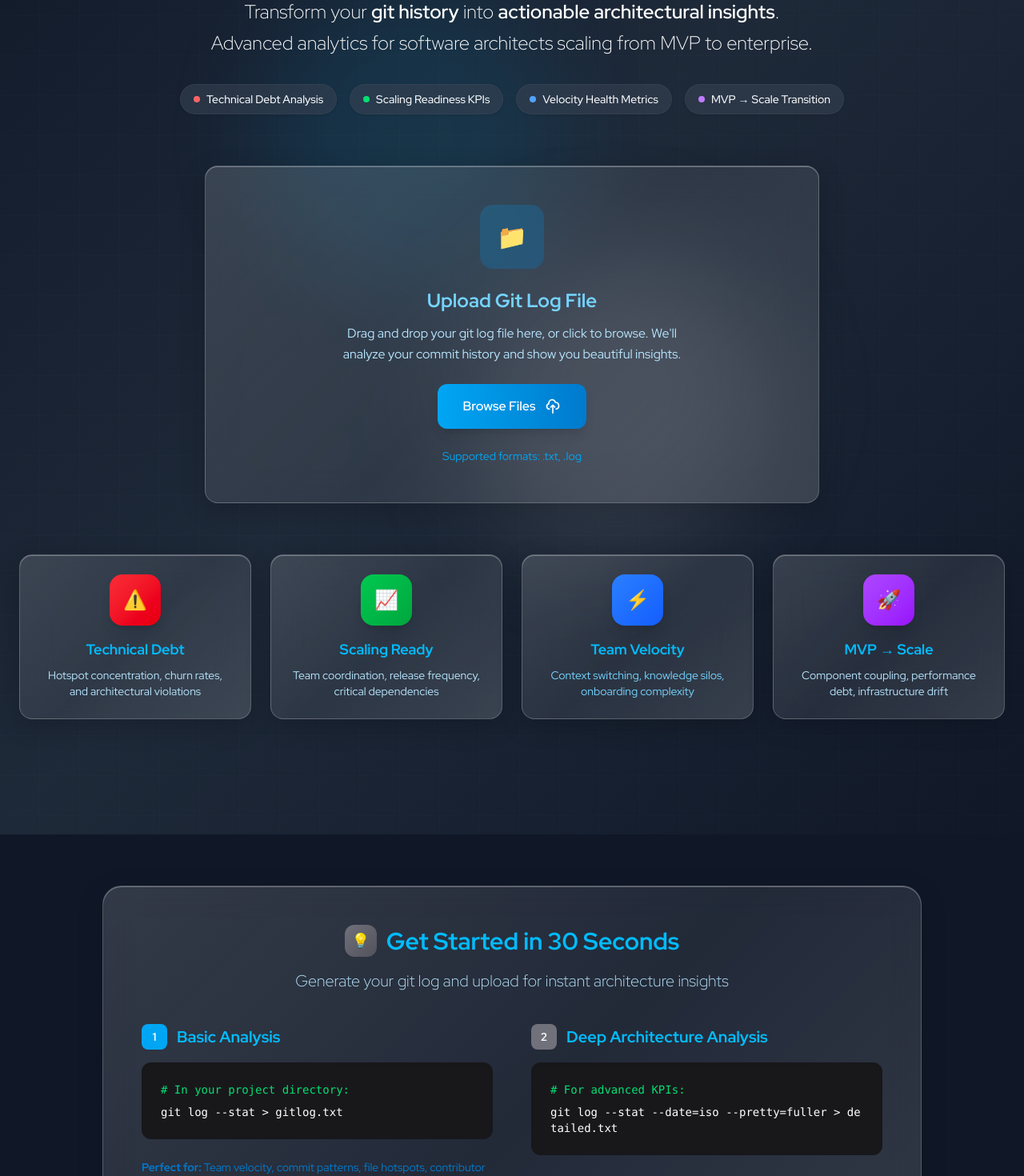
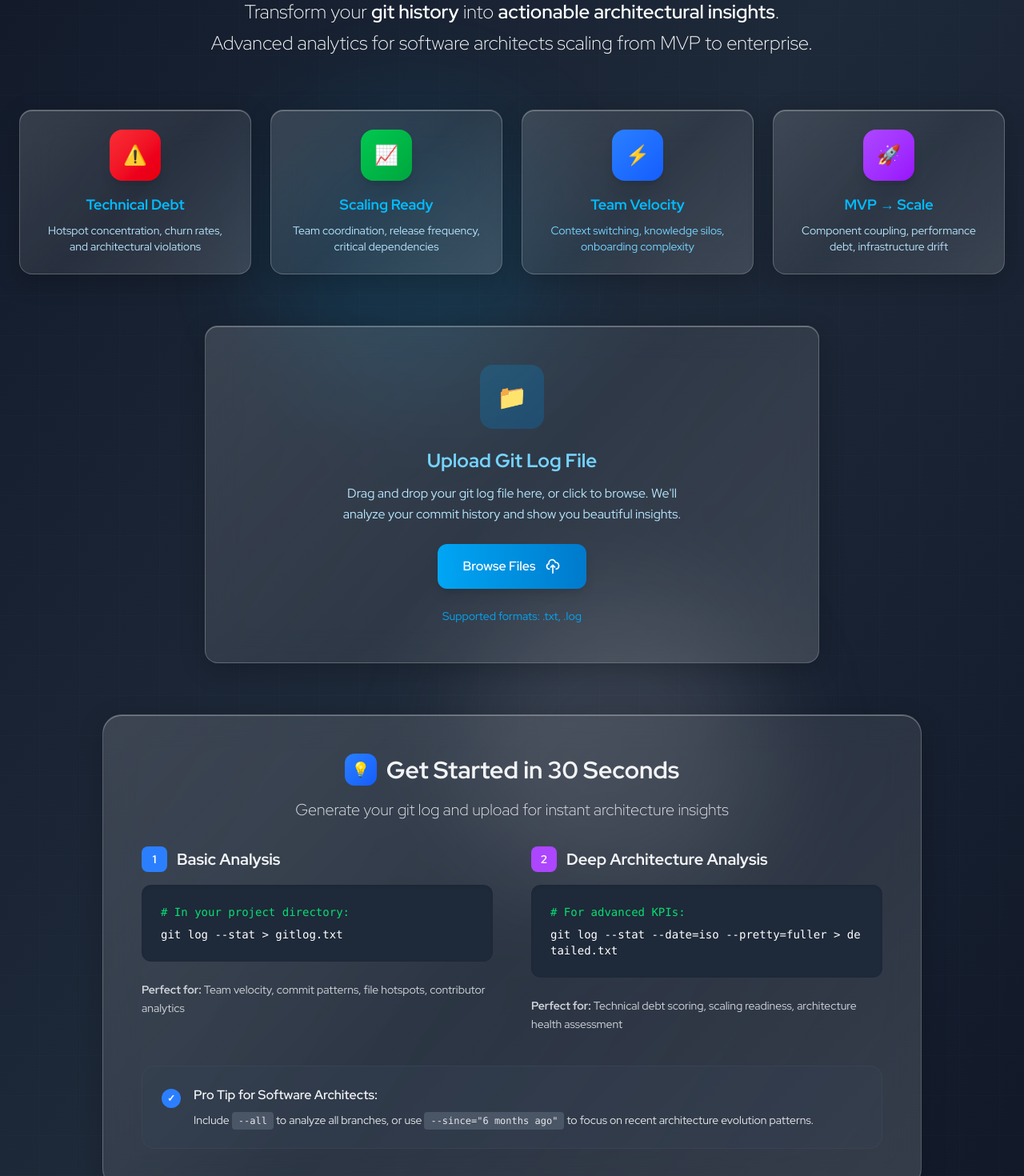
Before and after one commit to grzlz/vandeley, a SvelteKit app: page / in a window 1280 px wide. Shown: the part 380-1850 px from the top of the page at 80% size. Built offline with nearby package versions, Linux system fonts and the light colour scheme.

Commit message:
Automatic deploy

```diff
--- a/src/routes/+page.svelte
+++ b/src/routes/+page.svelte
@@ -107,7 +107,7 @@
                 <!-- Navigation -->
                 <nav class="bg-gray-800/90 backdrop-blur-md border-b border-gray-700/50">
                     <div class="container mx-auto px-6 py-4">
-                        <div class="flex items-center justify-between">
+                        <div class="flex items-center justify-center md:justify-between">
                             <div class="flex items-center gap-5">
                                 <img src="/logo.png" alt="Vandeley Logo" class="w-16 h-auto" />
                                 <div class="flex flex-col justify-center">
@@ -119,7 +119,12 @@
                                     </div>
                                 </div>
                             </div>
-
+                            <div class="hidden md:flex items-center gap-6 text-sm font-medium text-gray-300">
+                                <span class="flex items-center gap-2">
+                                    <div class="w-2 h-2 bg-green-500 rounded-full animate-pulse"></div>
+                                    Architecture Intelligence
+                                </span>
+                            </div>
                         </div>
                     </div>
                 </nav>
@@ -128,8 +133,8 @@
                 <section class="container mx-auto px-6 py-20">
                     <div class="text-center mb-16">
                         <div class="flex items-center justify-center gap-4 mb-8">
-                            <div class="w-20 h-20 bg-gradient-to-br from-primary-500 to-primary-600
-                                        rounded-3xl flex items-center justify-center text-white text-3xl
+                            <div class="hidden md:flex w-20 h-20 bg-gradient-to-br from-primary-500 to-primary-600
+                                        rounded-3xl items-center justify-center text-white text-3xl
                                         shadow-2xl transform rotate-3 hover:rotate-6 transition-transform duration-300">
                                 📊
                             </div>
@@ -147,38 +152,9 @@
 
                         <p class="text-2xl text-gray-50 max-w-4xl mx-auto leading-relaxed mb-8 font-light">
                             Transform your <span class="font-semibold text-white">git history</span> into
-                            <span class="font-semibold text-white">actionable architectural insights</span>. <br />
-                            Advanced analytics for software architects scaling from MVP to enterprise.
+                            <span class="font-semibold text-white">actionable architectural insights</span>. <br class="hidden md:block" />
+                            <span class="hidden md:inline">Advanced analytics for software architects scaling from MVP to enterprise.</span>
                         </p>
-
-                        <!-- Tech Features -->
-                        <div class="flex flex-wrap justify-center gap-4 mb-12">
-                            <span class="bg-gray-700/60 px-4 py-2 rounded-full text-gray-50 font-medium text-sm
-                                         flex items-center gap-2 shadow-sm border border-gray-600/30">
-                                <span class="w-2 h-2 bg-red-400 rounded-full"></span>
-                                Technical Debt Analysis
-                            </span>
-                            <span class="bg-gray-700/60 px-4 py-2 rounded-full text-gray-50 font-medium text-sm
-                                         flex items-center gap-2 shadow-sm border border-gray-600/30">
-                                <span class="w-2 h-2 bg-green-400 rounded-full"></span>
-                                Scaling Readiness KPIs
-                            </span>
-                            <span class="bg-gray-700/60 px-4 py-2 rounded-full text-gray-50 font-medium text-sm
-                                         flex items-center gap-2 shadow-sm border border-gray-600/30">
-                                <span class="w-2 h-2 bg-blue-400 rounded-full"></span>
-                                Velocity Health Metrics
-                            </span>
-                            <span class="bg-gray-700/60 px-4 py-2 rounded-full text-gray-50 font-medium text-sm
-                                         flex items-center gap-2 shadow-sm border border-gray-600/30">
-                                <span class="w-2 h-2 bg-purple-400 rounded-full"></span>
-                                MVP → Scale Transition
-                            </span>
-                        </div>
-                    </div>
-
-                    <!-- File Upload Hero -->
-                    <div class="max-w-3xl mx-auto mb-16">
-                        <FileUpload on:fileLoaded={handleFileLoaded} />
                     </div>
 
                     <!-- Architecture KPI Preview -->
@@ -219,63 +195,64 @@
                             <p class="text-sm text-primary-200">Component coupling, performance debt, infrastructure drift</p>
                         </div>
                     </div>
-                </section>
-            </div>
+
+                    <!-- File Upload Hero -->
+                    <div class="max-w-3xl mx-auto mb-16">
+                        <FileUpload on:fileLoaded={handleFileLoaded} />
                     </div>
 
                     <!-- Instructions Section -->
-        <section class="container mx-auto px-6 py-16">
-            <div class="max-w-5xl mx-auto">
-                <div class="glass-accent rounded-3xl p-12 shadow-2xl">
-                    <div class="text-center mb-10">
-                        <h2 class="text-3xl font-bold text-primary-400 mb-4 flex items-center justify-center gap-3">
-                            <span class="w-10 h-10 bg-gradient-to-br from-secondary-500 to-secondary-600
-                                         rounded-xl flex items-center justify-center text-white text-lg">💡</span>
+                    <div class="max-w-5xl mx-auto mb-16">
+                        <div class="glass-accent rounded-3xl p-8 md:p-12 shadow-2xl">
+                            <div class="text-center mb-8">
+                                <h2 class="text-2xl md:text-3xl font-bold text-gray-100 mb-4 flex items-center justify-center gap-3">
+                                    <span class="w-8 h-8 md:w-10 md:h-10 bg-gradient-to-br from-blue-500 to-blue-600
+                                                 rounded-xl flex items-center justify-center text-white text-base md:text-lg">💡</span>
                                     Get Started in 30 Seconds
                                 </h2>
-                        <p class="text-xl text-primary-200 font-light">Generate your git log and upload for instant architecture insights</p>
+                                <p class="text-lg md:text-xl text-gray-200 font-light">Generate your git log and upload for instant architecture insights</p>
                             </div>
 
-                    <div class="grid grid-cols-1 lg:grid-cols-2 gap-12">
-                        <div class="space-y-6">
-                            <h3 class="text-xl font-bold text-primary-400 mb-4 flex items-center gap-3">
-                                <span class="w-8 h-8 bg-primary-500 text-white rounded-lg flex items-center justify-center text-sm font-bold">1</span>
+                            <div class="grid grid-cols-1 lg:grid-cols-2 gap-8 md:gap-12">
+                                <div class="space-y-4 md:space-y-6">
+                                    <h3 class="text-lg md:text-xl font-bold text-gray-100 mb-4 flex items-center gap-3">
+                                        <span class="w-7 h-7 md:w-8 md:h-8 bg-blue-500 text-white rounded-lg flex items-center justify-center text-xs md:text-sm font-bold">1</span>
                                         Basic Analysis
                                     </h3>
-                            <div class="bg-secondary-900 text-secondary-100 p-6 rounded-xl font-mono text-sm shadow-inner">
+                                    <div class="bg-gray-800 text-gray-100 p-4 md:p-6 rounded-xl font-mono text-xs md:text-sm shadow-inner">
                                         <div class="text-green-400 mb-2"># In your project directory:</div>
                                         <div class="text-white">git log --stat > gitlog.txt</div>
                                     </div>
-                            <div class="text-sm text-primary-600 leading-relaxed">
+                                    <div class="text-xs md:text-sm text-gray-300 leading-relaxed">
                                         <strong>Perfect for:</strong> Team velocity, commit patterns, file hotspots, contributor analytics
                                     </div>
                                 </div>
 
-                        <div class="space-y-6">
-                            <h3 class="text-xl font-bold text-primary-400 mb-4 flex items-center gap-3">
-                                <span class="w-8 h-8 bg-secondary-500 text-white rounded-lg flex items-center justify-center text-sm font-bold">2</span>
+                                <div class="space-y-4 md:space-y-6">
+                                    <h3 class="text-lg md:text-xl font-bold text-gray-100 mb-4 flex items-center gap-3">
+                                        <span class="w-7 h-7 md:w-8 md:h-8 bg-purple-500 text-white rounded-lg flex items-center justify-center text-xs md:text-sm font-bold">2</span>
                                         Deep Architecture Analysis
                                     </h3>
-                            <div class="bg-secondary-900 text-secondary-100 p-6 rounded-xl font-mono text-sm shadow-inner">
+                                    <div class="bg-gray-800 text-gray-100 p-4 md:p-6 rounded-xl font-mono text-xs md:text-sm shadow-inner">
                                         <div class="text-green-400 mb-2"># For advanced KPIs:</div>
                                         <div class="text-white break-all">git log --stat --date=iso --pretty=fuller > detailed.txt</div>
                                     </div>
-                            <div class="text-sm text-primary-600 leading-relaxed">
+                                    <div class="text-xs md:text-sm text-gray-300 leading-relaxed">
                                         <strong>Perfect for:</strong> Technical debt scoring, scaling readiness, architecture health assessment
                                     </div>
                                 </div>
                             </div>
 
-                    <div class="mt-10 p-6 bg-gradient-to-r from-primary-100/80 to-secondary-100/80 rounded-2xl border border-primary-200/50">
-                        <div class="flex items-start gap-4">
-                            <div class="w-6 h-6 bg-primary-500 rounded-full flex items-center justify-center text-white text-xs font-bold flex-shrink-0 mt-1">
+                            <div class="mt-8 md:mt-10 p-4 md:p-6 bg-gray-700/40 rounded-2xl border border-gray-600/30">
+                                <div class="flex items-start gap-3 md:gap-4">
+                                    <div class="w-5 h-5 md:w-6 md:h-6 bg-blue-500 rounded-full flex items-center justify-center text-white text-xs font-bold flex-shrink-0 mt-1">
                                         ✓
                                     </div>
                                     <div>
-                                <p class="text-primary-800 font-semibold mb-2">Pro Tip for Software Architects:</p>
-                                <p class="text-primary-700 text-sm leading-relaxed">
-                                    Include <code class="bg-primary-200 px-2 py-1 rounded text-xs">--all</code> to analyze all branches,
-                                    or use <code class="bg-primary-200 px-2 py-1 rounded text-xs">--since="6 months ago"</code>
+                                        <p class="text-gray-100 font-semibold mb-2 text-sm md:text-base">Pro Tip for Software Architects:</p>
+                                        <p class="text-gray-200 text-xs md:text-sm leading-relaxed">
+                                            Include <code class="bg-gray-600 px-2 py-1 rounded text-xs">--all</code> to analyze all branches,
+                                            or use <code class="bg-gray-600 px-2 py-1 rounded text-xs">--since="6 months ago"</code>
                                             to focus on recent architecture evolution patterns.
                                         </p>
                                     </div>
@@ -284,6 +261,9 @@
                         </div>
                     </div>
                 </section>
+            </div>
+        </div>
+
     {:else}
         <!-- Dashboard Container -->
         <div class="bg-gradient-to-br from-primary-50 via-secondary-50 to-primary-100 min-h-screen">
```
Lines whose indentation alone changed are shown as unchanged.
